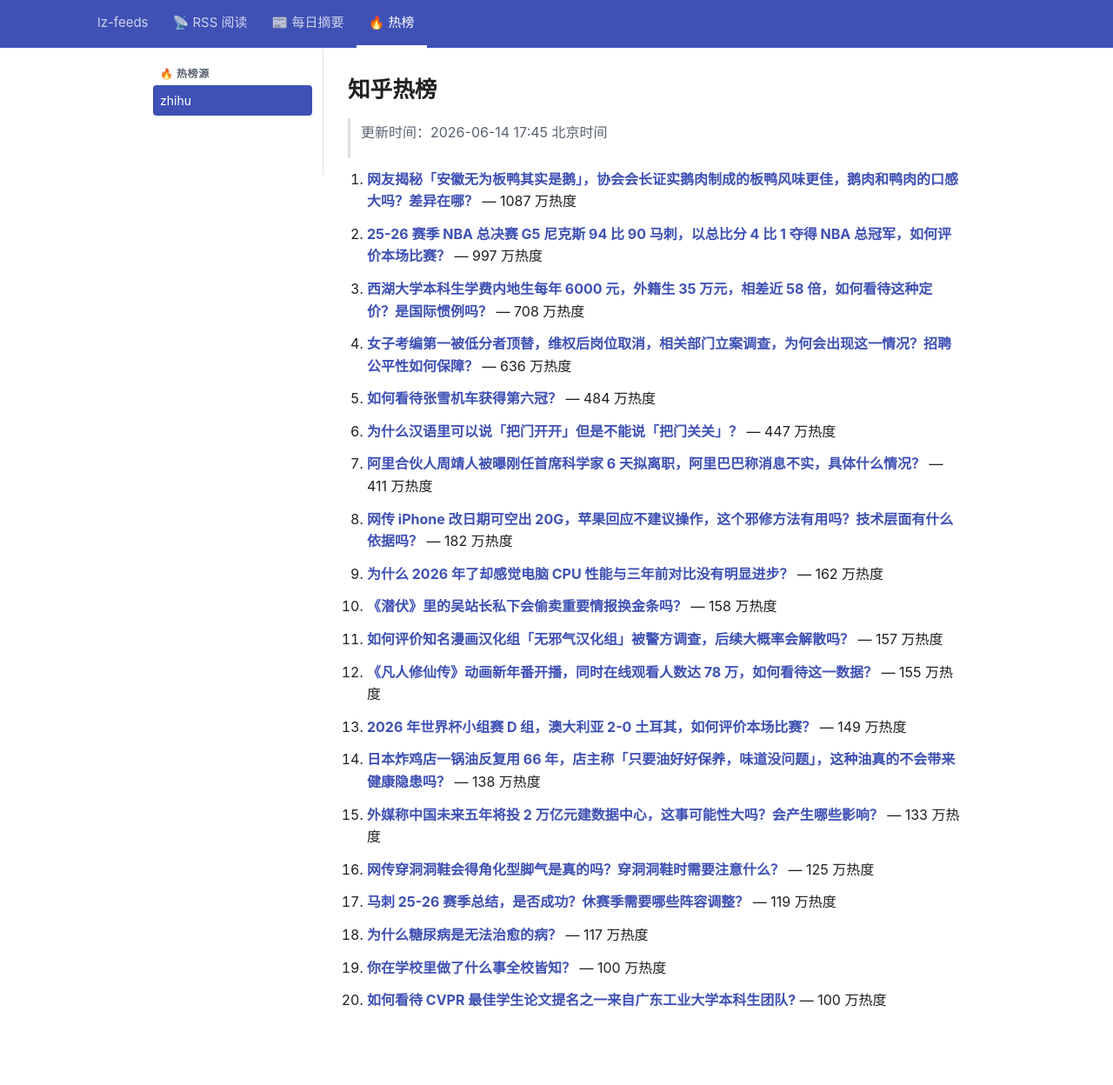
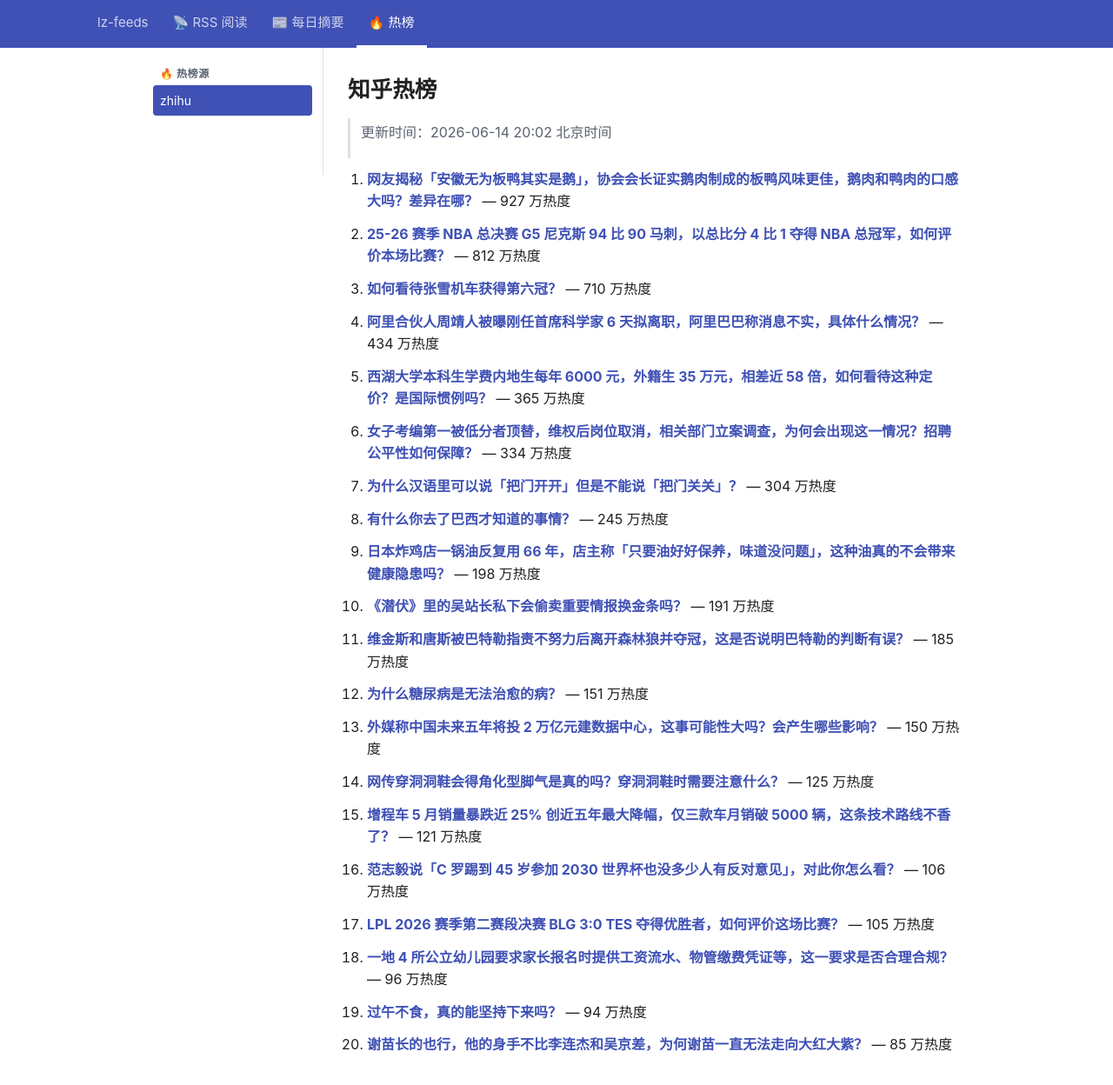
Before and after one commit to lizhang0101/lz-feeds, a Jekyll site: the page built from _hotlist/zhihu.md, in a window 1280 px wide and 1279 px high. Shown: the top 1248 px of the window at 87% size. Built offline with Jekyll 4.4.1, drawn with Linux system fonts in a browser that asks for light colours.

Commit message:
hotlist: 2026-06-14T12:02Z

```diff
--- a/_hotlist/zhihu.md
+++ b/_hotlist/zhihu.md
@@ -1,48 +1,48 @@
 ---
-updated: 2026-06-14 17:45 北京时间
+updated: 2026-06-14 20:02 北京时间
 count: 20
 ---
 
 # 知乎热榜
 
-> 更新时间：2026-06-14 17:45 北京时间
+> 更新时间：2026-06-14 20:02 北京时间
 
-1. **[网友揭秘「安徽无为板鸭其实是鹅」，协会会长证实鹅肉制成的板鸭风味更佳，鹅肉和鸭肉的口感大吗？差异在哪？](https://www.zhihu.com/question/2048711037625578836)** — 1087 万热度
+1. **[网友揭秘「安徽无为板鸭其实是鹅」，协会会长证实鹅肉制成的板鸭风味更佳，鹅肉和鸭肉的口感大吗？差异在哪？](https://www.zhihu.com/question/2048711037625578836)** — 927 万热度
 
-2. **[25-26 赛季 NBA 总决赛 G5 尼克斯 94 比 90 马刺，以总比分 4 比 1 夺得 NBA 总冠军，如何评价本场比赛？](https://www.zhihu.com/question/2049285900409091751)** — 997 万热度
+2. **[25-26 赛季 NBA 总决赛 G5 尼克斯 94 比 90 马刺，以总比分 4 比 1 夺得 NBA 总冠军，如何评价本场比赛？](https://www.zhihu.com/question/2049285900409091751)** — 812 万热度
 
-3. **[西湖大学本科生学费内地生每年 6000 元，外籍生 35 万元，相差近 58 倍，如何看待这种定价？是国际惯例吗？](https://www.zhihu.com/question/2047264542703597437)** — 708 万热度
+3. **[如何看待张雪机车获得第六冠？](https://www.zhihu.com/question/2049232780756783941)** — 710 万热度
 
-4. **[女子考编第一被低分者顶替，维权后岗位取消，相关部门立案调查，为何会出现这一情况？招聘公平性如何保障？](https://www.zhihu.com/question/2049225127036990849)** — 636 万热度
+4. **[阿里合伙人周靖人被曝刚任首席科学家 6 天拟离职，阿里巴巴称消息不实，具体什么情况？](https://www.zhihu.com/question/2049059459964613573)** — 434 万热度
 
-5. **[如何看待张雪机车获得第六冠？](https://www.zhihu.com/question/2049232780756783941)** — 484 万热度
+5. **[西湖大学本科生学费内地生每年 6000 元，外籍生 35 万元，相差近 58 倍，如何看待这种定价？是国际惯例吗？](https://www.zhihu.com/question/2047264542703597437)** — 365 万热度
 
-6. **[为什么汉语里可以说「把门开开」但是不能说「把门关关」？](https://www.zhihu.com/question/2041152963666764363)** — 447 万热度
+6. **[女子考编第一被低分者顶替，维权后岗位取消，相关部门立案调查，为何会出现这一情况？招聘公平性如何保障？](https://www.zhihu.com/question/2049225127036990849)** — 334 万热度
 
-7. **[阿里合伙人周靖人被曝刚任首席科学家 6 天拟离职，阿里巴巴称消息不实，具体什么情况？](https://www.zhihu.com/question/2049059459964613573)** — 411 万热度
+7. **[为什么汉语里可以说「把门开开」但是不能说「把门关关」？](https://www.zhihu.com/question/2041152963666764363)** — 304 万热度
 
-8. **[网传 iPhone 改日期可空出 20G，苹果回应不建议操作，这个邪修方法有用吗？技术层面有什么依据吗？](https://www.zhihu.com/question/2046000361807111269)** — 182 万热度
+8. **[有什么你去了巴西才知道的事情？](https://www.zhihu.com/question/546244199)** — 245 万热度
 
-9. **[为什么 2026 年了却感觉电脑 CPU 性能与三年前对比没有明显进步？](https://www.zhihu.com/question/2048414933671588245)** — 162 万热度
+9. **[日本炸鸡店一锅油反复用 66 年，店主称「只要油好好保养，味道没问题」，这种油真的不会带来健康隐患吗？](https://www.zhihu.com/question/2048711796341432495)** — 198 万热度
 
-10. **[《潜伏》里的吴站长私下会偷卖重要情报换金条吗？](https://www.zhihu.com/question/1368248757)** — 158 万热度
+10. **[《潜伏》里的吴站长私下会偷卖重要情报换金条吗？](https://www.zhihu.com/question/1368248757)** — 191 万热度
 
-11. **[如何评价知名漫画汉化组「无邪气汉化组」被警方调查，后续大概率会解散吗？](https://www.zhihu.com/question/2048781222197961924)** — 157 万热度
+11. **[维金斯和唐斯被巴特勒指责不努力后离开森林狼并夺冠，这是否说明巴特勒的判断有误？](https://www.zhihu.com/question/2049460607280320997)** — 185 万热度
 
-12. **[《凡人修仙传》动画新年番开播，同时在线观看人数达 78 万，如何看待这一数据？](https://www.zhihu.com/question/2049089308208918603)** — 155 万热度
+12. **[为什么糖尿病是无法治愈的病？](https://www.zhihu.com/question/660990450)** — 151 万热度
 
-13. **[2026 年世界杯小组赛 D 组，澳大利亚 2-0 土耳其，如何评价本场比赛？](https://www.zhihu.com/question/2048795322877309032)** — 149 万热度
+13. **[外媒称中国未来五年将投 2 万亿元建数据中心，这事可能性大吗？会产生哪些影响？](https://www.zhihu.com/question/2047978737765803174)** — 150 万热度
 
-14. **[日本炸鸡店一锅油反复用 66 年，店主称「只要油好好保养，味道没问题」，这种油真的不会带来健康隐患吗？](https://www.zhihu.com/question/2048711796341432495)** — 138 万热度
+14. **[网传穿洞洞鞋会得角化型脚气是真的吗？穿洞洞鞋时需要注意什么？](https://www.zhihu.com/question/2045472791143478524)** — 125 万热度
 
-15. **[外媒称中国未来五年将投 2 万亿元建数据中心，这事可能性大吗？会产生哪些影响？](https://www.zhihu.com/question/2047978737765803174)** — 133 万热度
+15. **[增程车 5 月销量暴跌近 25% 创近五年最大降幅，仅三款车月销破 5000 辆，这条技术路线不香了？](https://www.zhihu.com/question/2048333074845397387)** — 121 万热度
 
-16. **[网传穿洞洞鞋会得角化型脚气是真的吗？穿洞洞鞋时需要注意什么？](https://www.zhihu.com/question/2045472791143478524)** — 125 万热度
+16. **[范志毅说「C 罗踢到 45 岁参加 2030 世界杯也没多少人有反对意见」，对此你怎么看？](https://www.zhihu.com/question/2048757969035028116)** — 106 万热度
 
-17. **[马刺 25-26 赛季总结，是否成功？休赛季需要哪些阵容调整？](https://www.zhihu.com/question/2049407012442748584)** — 119 万热度
+17. **[LPL 2026 赛季第二赛段决赛 BLG 3:0 TES 夺得优胜者，如何评价这场比赛？](https://www.zhihu.com/question/2049512705405588142)** — 105 万热度
 
-18. **[为什么糖尿病是无法治愈的病？](https://www.zhihu.com/question/660990450)** — 117 万热度
+18. **[一地 4 所公立幼儿园要求家长报名时提供工资流水、物管缴费凭证等，这一要求是否合理合规？](https://www.zhihu.com/question/2046864624553649862)** — 96 万热度
 
-19. **[你在学校里做了什么事全校皆知？](https://www.zhihu.com/question/37457931)** — 100 万热度
+19. **[过午不食，真的能坚持下来吗？](https://www.zhihu.com/question/2048678030021767698)** — 94 万热度
 
-20. **[如何看待 CVPR 最佳学生论文提名之一来自广东工业大学本科生团队?](https://www.zhihu.com/question/2046941369411883617)** — 100 万热度
+20. **[谢苗长的也行，他的身手不比李连杰和吴京差，为何谢苗一直无法走向大红大紫？](https://www.zhihu.com/question/2048504030540968117)** — 85 万热度
```
